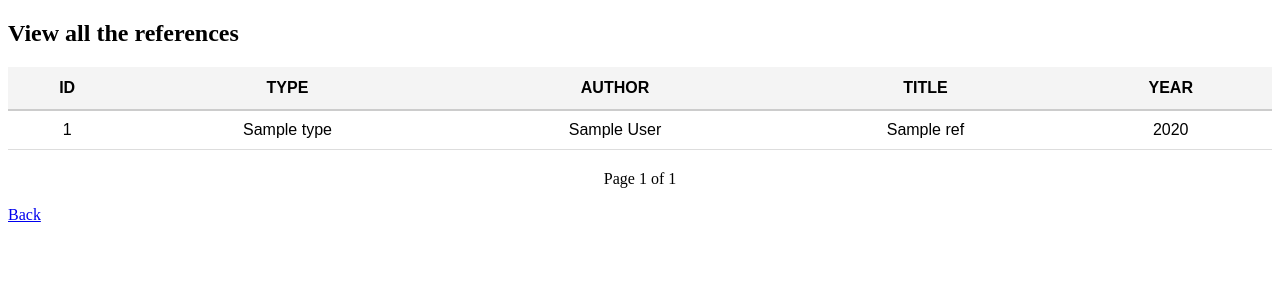
After one commit to aapokoiv/viite-varasto, a Flask app: template src/templates/ref_list.html in a window 1280 px wide. The commit adds this page. Shown: the top 300 px of the page. Run offline with Flask 3, Linux system fonts and the light colour scheme; the template is opened without the code that fills it: most values are stand-ins (such as "Sample title", 1, 10 or a date in 2020).

Commit message:
Implement reference viewing functionality with pagination and create a new template for displaying references

```diff
--- a/src/app.py
+++ b/src/app.py
@@ -6,13 +6,24 @@ from util import validate_ref
 
 @app.route("/")
 def index():
-    todos = get_citations()
-    unfinished = len([todo for todo in todos])
-    return render_template("index.html", todos=todos, unfinished=unfinished)
+    return render_template("index.html")
 
 @app.route("/new_ref")
 def new():
     return render_template("new_ref.html")
+
+@app.route("/view_refs")
+def ref_list():
+    page = request.args.get("page", 1, type=int)
+    per_page = 10
+    data = get_citations(page, per_page)
+
+    return render_template(
+        "ref_list.html",
+        refs=data["items"],
+        page=data["page"],
+        pages=data["pages"]
+    )
 
 @app.route("/create_ref", methods=["POST"])
 def ref_creation():
--- /dev/null
+++ b/src/templates/ref_list.html
@@ -0,0 +1,51 @@
+{% extends "layout.html" %}
+
+{% block title %}
+See all the citations
+{% endblock %}
+
+{% block body %}
+
+<h2>View all the references</h2>
+
+{% if refs %}
+<table style="width:100%; border-collapse: collapse; font-family: Arial, sans-serif; text-align: center;">
+    <tr style="background: #f4f4f4; text-transform: uppercase; border-bottom: 2px solid #ccc;">
+        <th style="padding: 12px;">ID</th>
+        <th style="padding: 12px;">Type</th>
+        <th style="padding: 12px;">Author</th>
+        <th style="padding: 12px;">Title</th>
+        <th style="padding: 12px;">Year</th>
+    </tr>
+
+    {% for ref in refs %}
+    <tr style="border-bottom: 1px solid #ddd;" onmouseover="this.style.backgroundColor='#eef7ff'" onmouseout="this.style.backgroundColor=''">
+        <td style="padding: 10px;">{{ ref.id }}</td>
+        <td style="padding: 10px;">{{ ref.type }}</td>
+        <td style="padding: 10px;">{{ ref.author }}</td>
+        <td style="padding: 10px;">{{ ref.title }}</td>
+        <td style="padding: 10px;">{{ ref.year }}</td>
+    </tr>
+    {% endfor %}
+</table>
+
+<div style="margin-top: 20px; text-align: center;">
+    {% if page > 1 %}
+        <a href="{{ url_for('ref_list', page=page-1) }}">« Previous</a>
+    {% endif %}
+
+    Page {{ page }} of {{ pages }}
+
+    {% if page < pages %}
+        <a href="{{ url_for('ref_list', page=page+1) }}">Next »</a>
+    {% endif %}
+</div>
+
+{% else %}
+<p>No references found yet.</p>
+{% endif %}
+
+<br>
+<a href="/">Back</a>
+
+{% endblock %}
```
Also changed, not shown: src/repositories/citation_repository.py (+15 -3 lines), src/templates/index.html (+1 -14 lines).
